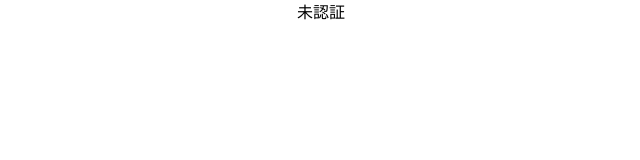
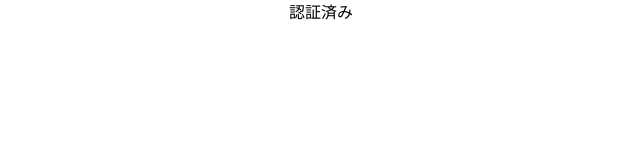
Before and after one commit to Ryusei-M-G/practice-jwt, a React (Vite) app in the folder frontend/: page /profile in a window 1280 px wide. Shown: the top 160 px of the page, without its empty margins (319-959 px from the left). Built offline with nearby package versions, Linux system fonts and the light colour scheme.

Commit message:
fix AuthPrivider

```diff
--- a/frontend/src/AuthProvider.jsx
+++ b/frontend/src/AuthProvider.jsx
@@ -7,16 +7,18 @@ import { createContext, useContext, useState, useRef } from 'react'
 const AuthContext = createContext();
 
 const AuthProvider = ({children}) => {
-  const [isAuthenticated, setIsAuthenticated] = useState(false);
+  const isAuthenticated = useRef(false);
   const token = useRef(null);
 
   const login = (accessToken) =>{
+    console.log('called login')
     token.current = accessToken;
-    setIsAuthenticated(true);
+    isAuthenticated.current = true;
+    console.log(isAuthenticated)
   }
   const logout = () =>{
     token.current = '';
-    setIsAuthenticated(false);
+    isAuthenticated.current = false;
   }
 
   const value = {
--- a/frontend/src/LoginForm.jsx
+++ b/frontend/src/LoginForm.jsx
@@ -34,7 +34,9 @@ const LoginForm = () => {
 
       const Accesstoken = res.headers.authorization?.split(' ')[1];
 
-      login(Accesstoken);
+      if (Accesstoken) {
+        login(Accesstoken);
+      }
 
       // stateをリセット
       setState({
```
